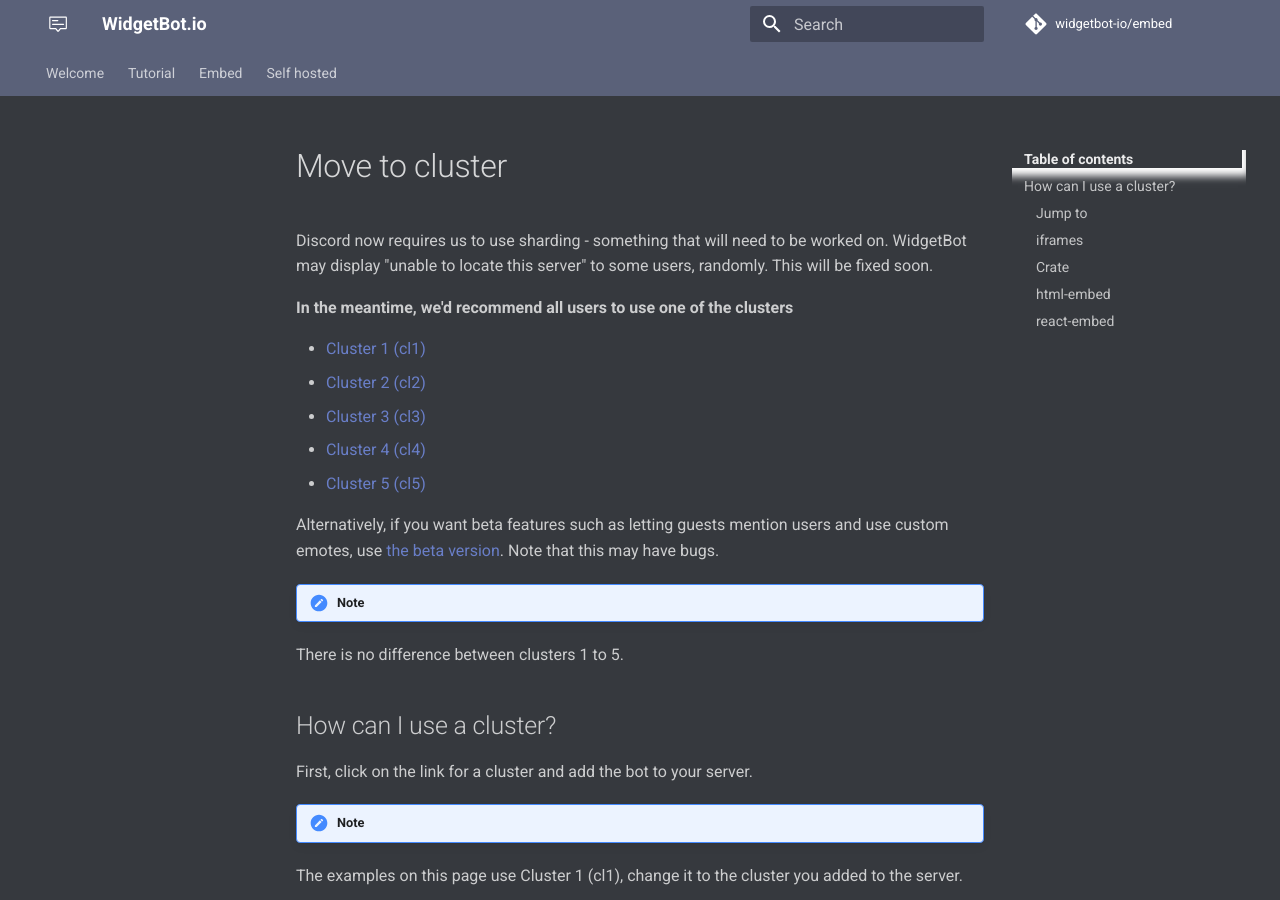
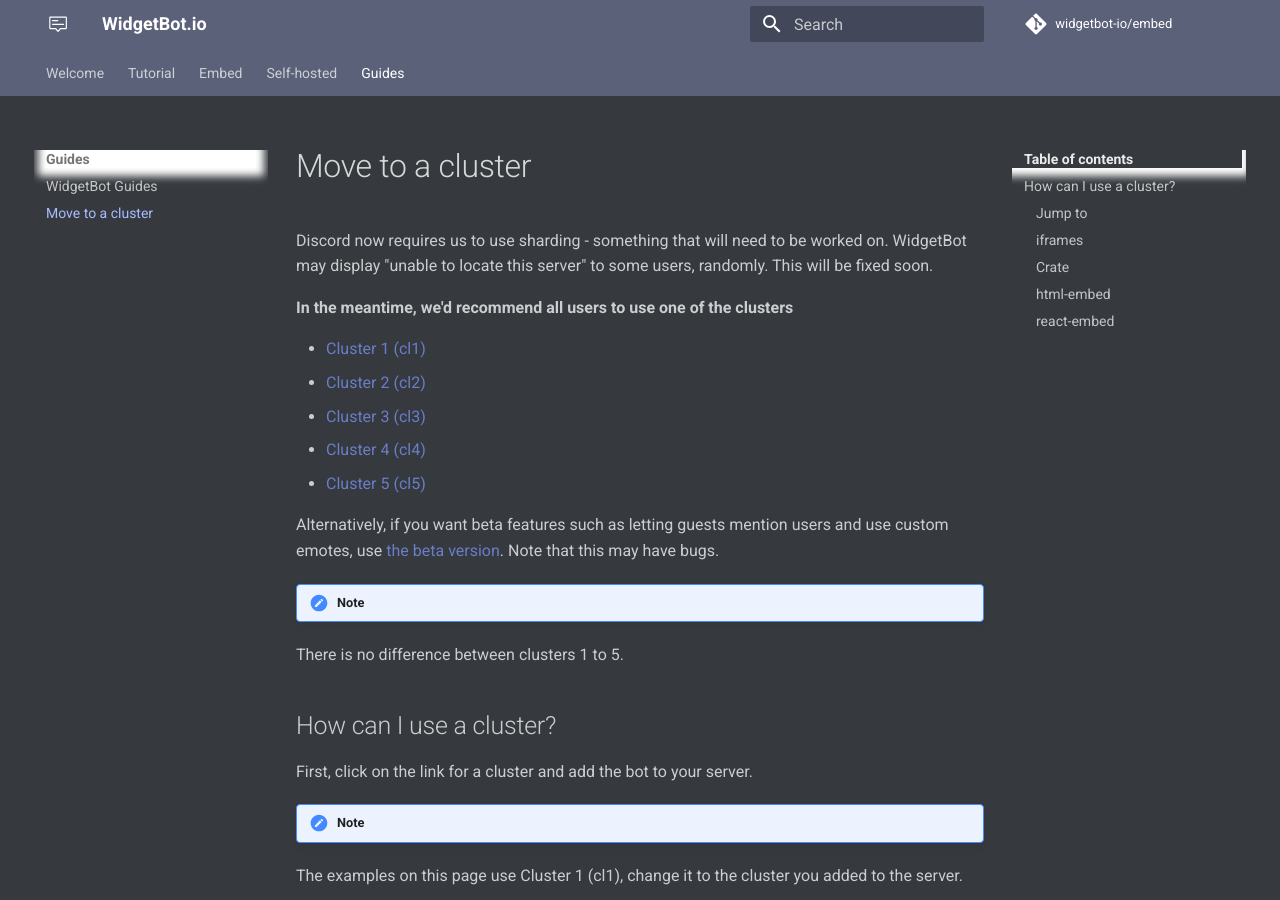
Before and after one commit to widgetbot-io/documentation, an MkDocs documentation site: the page built from docs/guides/move-to-cluster.md, in a window 1280 px wide and 900 px high. Built offline with MkDocs 1.6.1 and Material for MkDocs 9.7.7, drawn with Linux system fonts in a browser that asks for light colours; a script that is not in the unit is left out; comment, search, counter and statistics services are not loaded; old or Windows-style settings are respelled for this version of MkDocs.

Commit message:
Add guides pages

```diff
--- a/mkdocs.yml
+++ b/mkdocs.yml
@@ -43,9 +43,12 @@ pages:
     - react-embed:
       - Intro: embed/react-embed/index.md
       - Props: embed/react-embed/props.md
-  - Self hosted:
+  - Self-hosted:
       - Getting started: self-hosted/index.md
       - Configuration: self-hosted/config.md
+  - Guides:
+      - WidgetBot Guides: guides/index.md
+      - Move to a cluster: guides/move-to-cluster.md
 
 # Extensions
 markdown_extensions:
```
